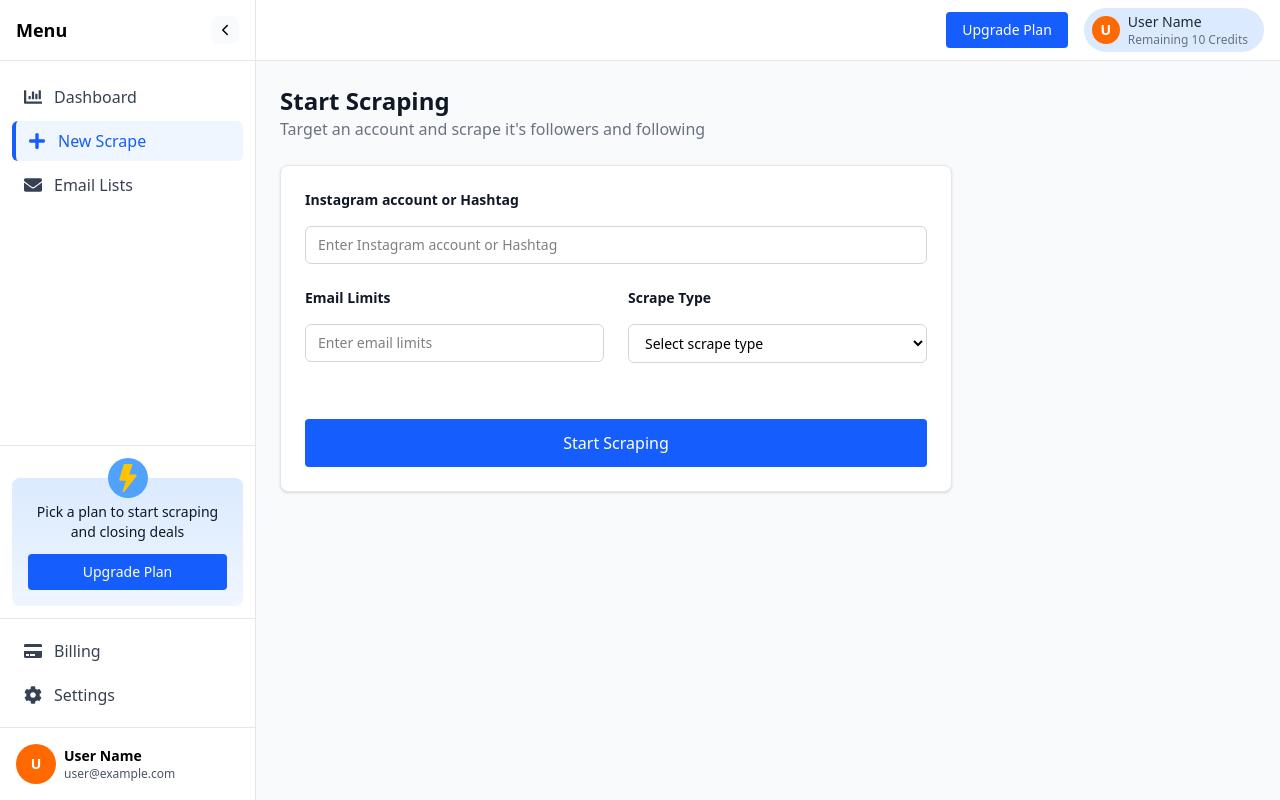
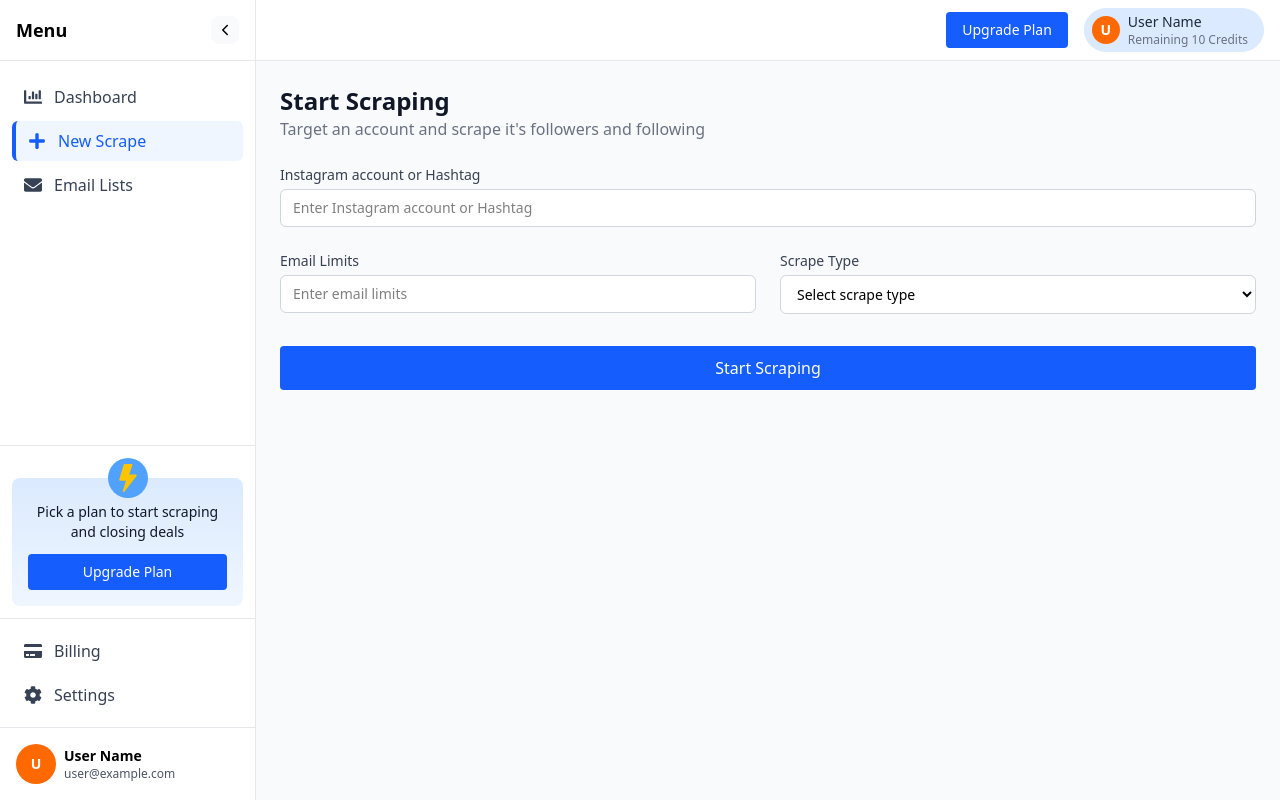
Before and after one commit to ioNihal/reusable-dashboard, a React (Vite) app: page /new in a window 1280 px wide. Built offline with nearby package versions, Linux system fonts and the light colour scheme.

Commit message:
new reusable multi type inputFiled component

```diff
--- a/src/components/ui/Button.jsx
+++ b/src/components/ui/Button.jsx
@@ -45,7 +45,7 @@ export default function Button({ children, variant = 'primary', size = '', hideI
         sm: 'px-3 py-1 text-xs',
         md: 'px-4 py-2 text-sm',
         lg: 'px-6 py-3 text-base',
-        full: 'w-full px-4 py-3 text-base',
+        full: 'w-full px-4 py-2 text-base',
     }
     const variants = {
         primary: 'bg-blue-600 text-white hover:bg-blue-700',
--- a/src/components/ui/Input.jsx
+++ /dev/null
@@ -1,54 +0,0 @@
-/**
- * Input Component
- *
- * A controlled text input field with optional label and error handling.
- * Provides consistent styling and supports validation states.
- *
- * @component
- * @example
- * // Basic input
- * <Input placeholder="Enter your name" />
- *
- * @example
- * // With label and error handling
- * const [email, setEmail] = useState('');
- * const [error, setError] = useState('');
- *
- * <Input
- *   label="Email Address"
- *   type="email"
- *   value={email}
- *   onChange={(e) => setEmail(e.target.value)}
- *   error={error}
- *   placeholder="user@example.com"
- * />
- *
- * @param {string} [label] - Optional label text displayed above the input
- * @param {string} [error] - Error message to display below the input. If provided, input styling changes to indicate error state
- * @param {Object} props - Standard HTML input attributes
- *   - type: Input type (text, email, password, number, etc.)
- *   - placeholder: Placeholder text
- *   - value: Current input value
- *   - onChange: Change handler callback
- *   - disabled: Disable the input
- *   - required: Mark as required
- *   - and all other standard HTML input attributes
- *
- * @returns {JSX.Element} A labeled input field with optional error message
- */
-export default function Input({ label, error, ...props }) {
-    return (
-        <label className="flex flex-col text-sm">
-            {label && <span className="mb-2 text-gray-700 font-medium">{label}</span>}
-            <input
-                className={`border rounded-md px-3 py-2 bg-white focus:outline-none focus:ring-2 transition-all ${
-                    error
-                        ? 'border-red-300 focus:ring-red-200'
-                        : 'border-gray-300 focus:ring-blue-200 focus:border-blue-400'
-                }`}
-                {...props}
-            />
-            {error && <span className="mt-1 text-xs text-red-600">{error}</span>}
-        </label>
-    )
-}
--- /dev/null
+++ b/src/components/ui/InputField.jsx
@@ -0,0 +1,68 @@
+
+const baseStyles = {
+  default:
+    "border border-gray-300 bg-white focus:ring-2 focus:ring-blue-500 focus:border-blue-500",
+  outline:
+    "border-2 border-gray-400 bg-white focus:border-blue-600 focus:ring-0",
+  shadow:
+    "border border-gray-200 bg-white shadow-sm focus:shadow-lg focus:border-blue-500",
+  custom: ` `
+};
+
+export default function InputField({
+  label,
+  type = "text",
+  variant = "default",
+  options = [],
+  defaultSelect = "Select an option",
+  className = "",
+  ...props
+}) {
+  const variantClasses = baseStyles[variant] || baseStyles.default;
+
+  const commonProps =
+    "w-full rounded-md px-3 py-2 text-sm outline-none transition-all " +
+    variantClasses +
+    " " +
+    className;
+
+  return (
+    <div className="flex flex-col gap-1 w-full">
+      {label && <label className="text-sm font-medium text-gray-700">{label}</label>}
+
+      {/* Textarea */}
+      {type === "textarea" && (
+        <textarea className={commonProps} rows={4} {...props}></textarea>
+      )}
+
+      {/* Select */}
+      {type === "select" && (
+        <select className={commonProps} {...props}>
+          <option value="default">{defaultSelect}</option>
+          {options.map((opt, index) => (
+            <option key={index} value={opt.value}>
+              {opt.label}
+            </option>
+          ))}
+        </select>
+      )}
+
+      {/* File / Media Upload */}
+      {type === "media" && (
+        <input
+          type="file"
+          className={commonProps + " cursor-pointer"}
+          accept={props.accept || "image/*, video/*"}
+          {...props}
+        />
+      )}
+
+      {/* Regular Inputs */}
+      {type !== "textarea" &&
+        type !== "select" &&
+        type !== "media" && (
+          <input type={type} className={commonProps} {...props} />
+        )}
+    </div>
+  );
+}
--- a/src/components/ui/Select.jsx
+++ /dev/null
@@ -1,59 +0,0 @@
-/**
- * Select Component
- *
- * A dropdown select field with optional label and error handling.
- * Provides consistent styling and supports validation states.
- *
- * @component
- * @example
- * // Basic select
- * <Select>
- *   <option value="">Choose an option</option>
- *   <option value="option1">Option 1</option>
- *   <option value="option2">Option 2</option>
- * </Select>
- *
- * @example
- * // With label and error handling
- * const [selectedValue, setSelectedValue] = useState('');
- * const [error, setError] = useState('');
- *
- * <Select
- *   label="Select a Category"
- *   value={selectedValue}
- *   onChange={(e) => setSelectedValue(e.target.value)}
- *   error={error}
- * >
- *   <option value="">Choose a category</option>
- *   <option value="category1">Category 1</option>
- *   <option value="category2">Category 2</option>
- * </Select>
- *
- * @param {string} [label] - Optional label text displayed above the select
- * @param {string} [error] - Error message to display below the select. If provided, select styling changes to indicate error state
- * @param {React.ReactNode} children - Option elements to display in the dropdown
- * @param {Object} props - Standard HTML select attributes
- *   - value: Current selected value
- *   - onChange: Change handler callback
- *   - disabled: Disable the select
- *   - multiple: Allow multiple selection
- *   - and all other standard HTML select attributes
- *
- * @returns {JSX.Element} A labeled select dropdown with optional error message
- */
-export default function Select({ label, error, ...props }) {
-    return (
-        <label className="flex flex-col text-sm">
-            {label && <span className="mb-2 text-gray-700 font-medium">{label}</span>}
-            <select
-                className={`border rounded-md px-3 py-2 bg-white focus:outline-none focus:ring-2 transition-all ${
-                    error
-                        ? 'border-red-300 focus:ring-red-200'
-                        : 'border-gray-300 focus:ring-blue-200 focus:border-blue-400'
-                }`}
-                {...props}
-            />
-            {error && <span className="mt-1 text-xs text-red-600">{error}</span>}
-        </label>
-    )
-}
--- a/src/pages/NewScrape.jsx
+++ b/src/pages/NewScrape.jsx
@@ -1,6 +1,4 @@
-import Card from '../components/ui/Card'
-import Input from '../components/ui/Input'
-import Select from '../components/ui/Select'
+import InputField from '../components/ui/InputField'
 import Button from '../components/ui/Button'
 
 export default function NewScrape() {
@@ -13,31 +11,40 @@ export default function NewScrape() {
             </div>
 
             {/* Form Card */}
-            <Card variant="default" className="p-6 max-w-2xl">
+            <div>
                 <div className="space-y-6">
-                    <div>
-                        <label className="block text-sm font-semibold text-gray-900 mb-4">Instagram account or Hashtag</label>
-                        <Input placeholder="Enter Instagram account or Hashtag" />
+
+                    <InputField
+                        label="Instagram account or Hashtag"
+                        type="text"
+                        placeholder="Enter Instagram account or Hashtag"
+                        variant="default"
+                    />
+
+                    <div className="grid grid-cols-2 gap-6">
+                        <InputField
+                            label="Email Limits"
+                            type="number"
+                            placeholder="Enter email limits"
+                            variant="default"
+                            min="0"
+                        />
+
+                        <InputField
+                            label="Scrape Type"
+                            type="select"
+                            options={[
+                                { label: "Followings", value: "followings" },
+                                { label: "Followers", value: "followers" },
+                            ]}
+                            defaultSelect="Select scrape type"
+                            variant="default"
+                        />
                     </div>
 
-                    <div className="grid grid-cols-2 gap-6">
-                        <div>
-                            <label className="block text-sm font-semibold text-gray-900 mb-4">Email Limits</label>
-                            <Input placeholder="Enter email limits" />
-                        </div>
-                        <div>
-                            <label className="block text-sm font-semibold text-gray-900 mb-4">Scrape Type</label>
-                            <Select placeholder="Select scrape type">
-                                <option value="">Select scrape type</option>
-                                <option value="followings">Followings</option>
-                                <option value="followers">Followers</option>
-                            </Select>
-                        </div>
-                    </div>
-
-                    <Button variant="primary" size="full" className="mt-8">Start Scraping</Button>
+                    <Button variant="primary" size="full" className="mt-2 py-2.5">Start Scraping</Button>
                 </div>
-            </Card>
-        </div>
+            </div >
+        </div >
     )
 }
--- a/src/pages/Results.jsx
+++ b/src/pages/Results.jsx
@@ -1,7 +1,7 @@
 import { useState } from 'react'
 import Card from '../components/ui/Card'
 import Table from '../components/ui/Table'
-import Input from '../components/ui/Input'
+// import Input from '../components/ui/Input'
 import Select from '../components/ui/Select'
 import Button from '../components/ui/Button'
 import Badge from '../components/ui/Badge'
@@ -119,7 +119,7 @@ export default function Results() {
             {/* Controls */}
             <div className="flex flex-col md:flex-row gap-3 items-end">
                 <div className="flex-1">
-                    <Input placeholder="Search by username, or email" icon={<FaSearch />} />
+                    {/* <Input placeholder="Search by username, or email" icon={<FaSearch />} /> */}
                 </div>
                 <label className="flex items-center gap-2 text-sm cursor-pointer">
                     <input type="checkbox" className="w-4 h-4 rounded" onChange={() => {}} />
```
